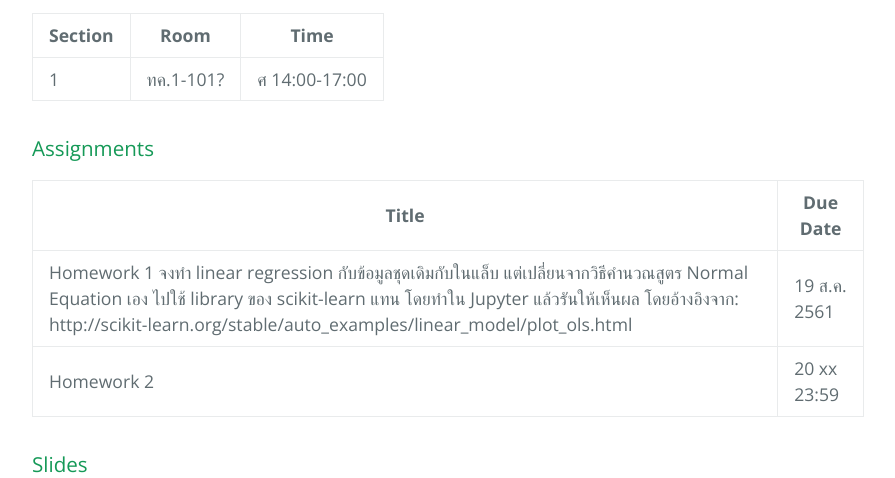
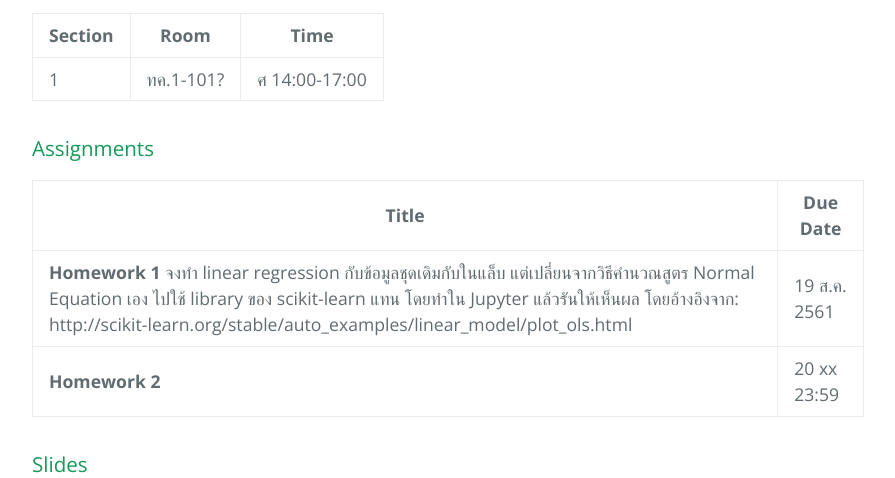
Before and after one commit to pratch/ml_course, a Jekyll site: the page built from index.md, in a window 1280 px wide and 900 px high, scrolled down 994 px. Shown: the top 478 px of the window, without its empty margins (192-1087 px from the left). Built offline with Jekyll 4.4.1, drawn with Linux system fonts in a browser that asks for light colours.

```diff
--- a/index.md
+++ b/index.md
@@ -39,8 +39,8 @@ layout: default
 
 | Title | Due Date |
 | --- | --- |
-| Homework 1 จงทำ linear regression กับข้อมูลชุดเดิมกับในแล็บ แต่เปลี่ยนจากวิธีคำนวณสูตร Normal Equation เอง ไปใช้ library ของ scikit-learn แทน โดยทำใน Jupyter แล้วรันให้เห็นผล โดยอ้างอิงจาก: http://scikit-learn.org/stable/auto_examples/linear_model/plot_ols.html  | 19 ส.ค. 2561 |
-| Homework 2 | 20 xx 23:59 |
+| **Homework 1** จงทำ linear regression กับข้อมูลชุดเดิมกับในแล็บ แต่เปลี่ยนจากวิธีคำนวณสูตร Normal Equation เอง ไปใช้ library ของ scikit-learn แทน โดยทำใน Jupyter แล้วรันให้เห็นผล โดยอ้างอิงจาก: http://scikit-learn.org/stable/auto_examples/linear_model/plot_ols.html  | 19 ส.ค. 2561 |
+| **Homework 2** | 20 xx 23:59 |
 
 ### Slides
 
```
